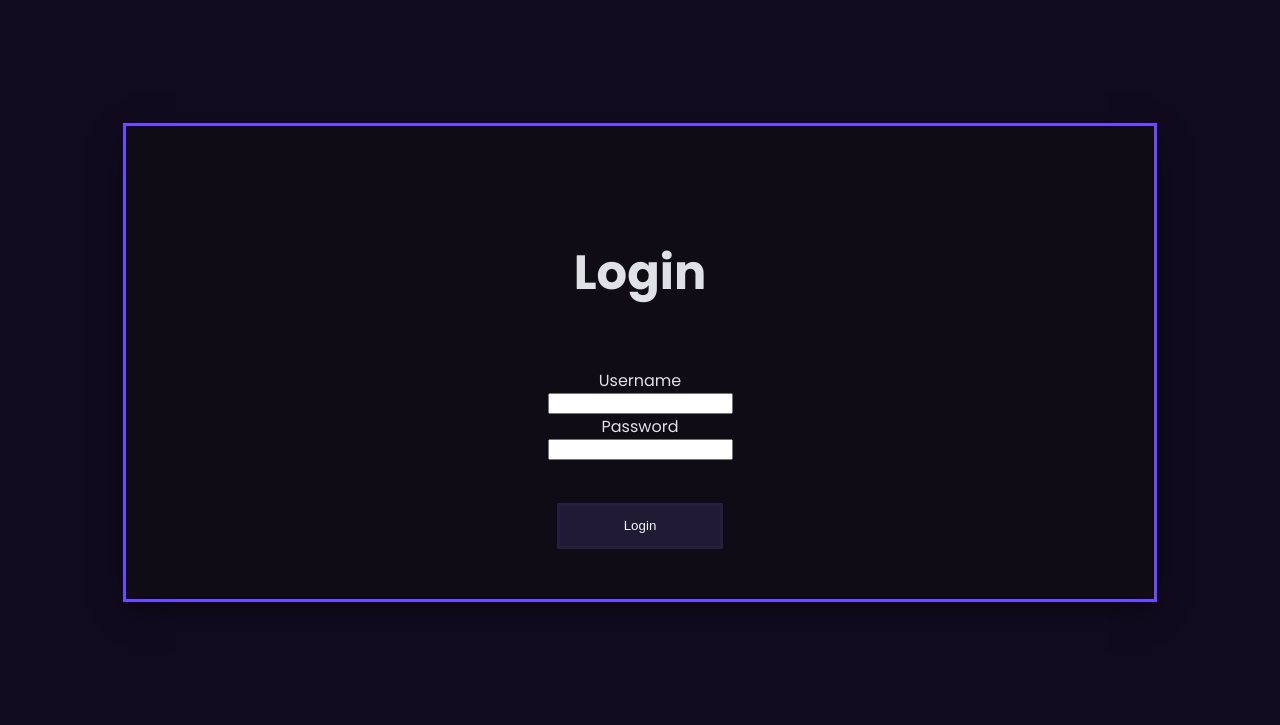
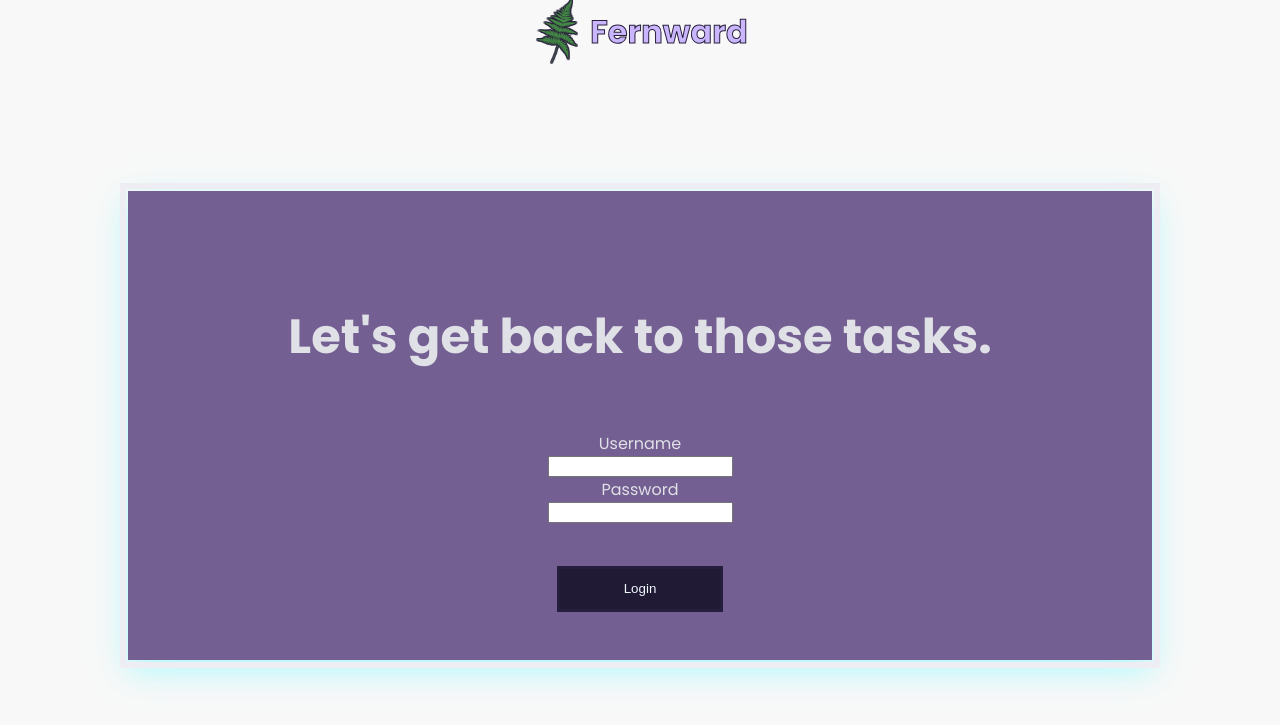
Before and after one commit to robhaughton1/secure-todo, a Flask app: page /login in a window 1280 px wide. Shown: the top 725 px of the page. Run offline with Flask 3, Linux system fonts and the light colour scheme.

Commit message:
Updated frontend branding and logo

```diff
--- a/app.py
+++ b/app.py
@@ -21,6 +21,8 @@ class User(database.Model):
     id = database.Column(database.Integer, primary_key=True)
     username = database.Column(database.String(16), unique=True, nullable=False)
     password_hash = database.Column(database.String(255), nullable=False)
+
+DUMMY_HASH = generate_password_hash('random-dummy-password-hash')  # Generate a dummy hash for timing attack prevention
 
 # Home route logic, rendering the home.html template.
 @application.route('/')
@@ -49,19 +51,28 @@ def login():
 
         # Input validation for username and password, renders login.html with an error message if empty or invalid
         if not username or not password:
-            return render_template('login.html', error = 'Invalid username or password.'), 400
+            return render_template('login.html', error = 'Invalid username or password.'), 200
 
-        # Check if the username or password exceeds 16 characters, renders login.html with an error message if it does
-        if len(username) > 16 or len(password) > 16:
-            return render_template('login.html', error = 'Username or password cannot exceed 16 characters.'), 400
+        # Check if the username or password exceeds 16 or 32 characters, renders login.html with an error message if it does
+        if len(username) > 16:
+            return render_template('login.html', error='Username cannot exceed 16 characters.'), 200
+
+        if len(password) > 32:
+            return render_template('login.html', error='Password cannot exceed 32 characters.'), 200
 
         # Query the database for the user with the provided username
         user = database.session.scalar(
                 database.select(User).where(User.username == username))
 
-        if not user or not check_password_hash(user.password_hash, password):
-            return render_template('login.html', error = 'Invalid username or password.'), 401
+        # Check if the user exists and validate the password using the check_password_hash function. If the user does not exist, use a dummy hash to prevent timing attacks.
+        if not user:
+            password_valid = check_password_hash(DUMMY_HASH, password)
+        else:
+            password_valid = check_password_hash(user.password_hash, password)
 
+        # If the user does not exist or the password is invalid, render the login.html template with an error message and a 401 status code
+        if not user or not password_valid:
+            return render_template('login.html', error='Invalid username or password.'), 401
 
         return render_template('home.html', username = username)
     return render_template('login.html')
@@ -75,11 +86,14 @@ def register():
 
         # Input validation for username and password, renders register.html with a 409 error if empty or invalid
         if not username or not password:
-            return render_template('register.html', error = 'Invalid username or password.'), 409
+            return render_template('register.html', error = 'Invalid username or password.'), 200
 
-        # Check if the username or password exceeds 16 characters, renders register.html with a 409 error if it does
-        if len(username) > 16 or len(password) > 16:
-            return render_template('register.html', error = 'Username or password cannot exceed 16 characters.'), 409
+        # Check if the username or password exceeds 16 or 32 characters, renders register.html with a 409 error if it does
+        if len(username) > 16:
+            return render_template('register.html', error = 'Username cannot exceed 16 characters.'), 200
+
+        if len(password) > 32:
+            return render_template('register.html', error = 'Password cannot exceed 32 characters.'), 200
 
         # Check if the username already exists in the database
         existing_user = database.session.scalar(
--- a/static/css/style.css
+++ b/static/css/style.css
@@ -1,6 +1,6 @@
 body{
     margin: 0%;
-    background-color: 		#100b1f;
+    background-color: 		#f7f7f7cb;
 }
 .header{
     margin: 0%;
@@ -51,15 +51,15 @@ body{
 }
 
 .authContainer{
-    background-color: #100c16;
-    outline: 3px solid #6D4AFF;
+    background-color: #745f92;
+    outline: 6px solid #eeedf3;
 
     outline-offset: 2px;
     color: rgb(224, 225, 231);
     font-family: 'Poppins', sans-serif;
     margin: 10%;
     padding: 4%;
-    box-shadow: 0px 10px 30px rgba(0, 0, 0, 0.5);
+    box-shadow: 0px 10px 30px rgba(145, 249, 255, 0.732);
 
 }
 .authContainer h2{
@@ -118,3 +118,41 @@ body{
     display: flex;
     justify-content: center;
 }
+
+.brand {
+    text-align: center;
+    color: rgb(209, 190, 255);
+    font-family: 'Poppins', sans-serif;
+    font-size: 2.5rem;
+}
+
+.brand {
+    display: flex;
+    justify-content: center;
+    align-items: center;
+    gap: 8px;
+    width: 100%;
+}
+
+.brand h1 {
+    font-size: 2rem;
+    margin: 0;
+    color: #c9b6ff;
+    -webkit-text-stroke: 1px #2a203d;
+    transform: translateX(+5px);
+}
+
+.brandFern {
+    width: 32px;
+    height: auto;
+    filter:
+        drop-shadow(1px 0 0 #2a203d)
+        drop-shadow(-1px 0 0 #2a203d)
+        drop-shadow(0 1px 0 #2a203d)
+        drop-shadow(0 -1px 0 #2a203d);
+}
+
+.brand img {
+    width: 40px;
+    height: auto;
+}
--- a/templates/login.html
+++ b/templates/login.html
@@ -2,15 +2,19 @@
 <html lang="en">
     <head>
         <meta charset="UTF-8"><meta name="viewport" content="width=device-width, initial-scale=1.0">
-        <title>Login</title>
+        <title>Fernward | Login</title>
         <link rel="stylesheet" href="/static/css/style.css">
         <link href="https://fonts.googleapis.com/css2?family=Poppins:wght@400;700&display=swap" rel="stylesheet">
 
     </head>
     <body>
+        <div class="brand">
+            <img src="{{ url_for('static', filename='images/fern.webp') }}" alt="" class="brandFern">
+            <h1>Fernward</h1>
+        </div>
         <div class="authContainer">
 
-                <h2>Login</h2>
+                <h2>Let's get back to those tasks.</h2>
              <form id="loginForm" class="authForm" method="post" action="/login">
                 {% if error %}
                     <p style="color: red;">{{ error }}</p>
--- a/templates/register.html
+++ b/templates/register.html
@@ -2,7 +2,7 @@
 <html lang="en">
     <head>
         <meta charset="UTF-8"><meta name="viewport" content="width=device-width, initial-scale=1.0">
-        <title>Register</title>
+        <title>Fernward | Register</title>
         <link rel="stylesheet" href="/static/css/style.css">
         <link href="https://fonts.googleapis.com/css2?family=Poppins:wght@400;700&display=swap" rel="stylesheet">
 
```
Also changed, not shown: static/images/fern.webp (added).
